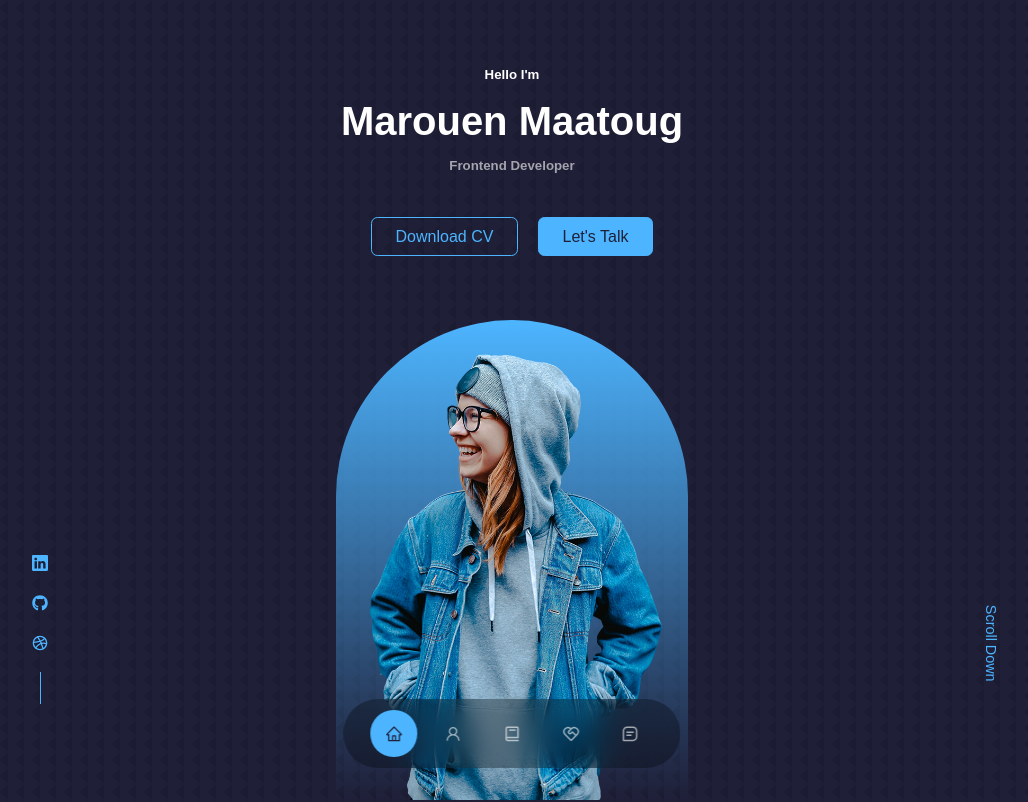
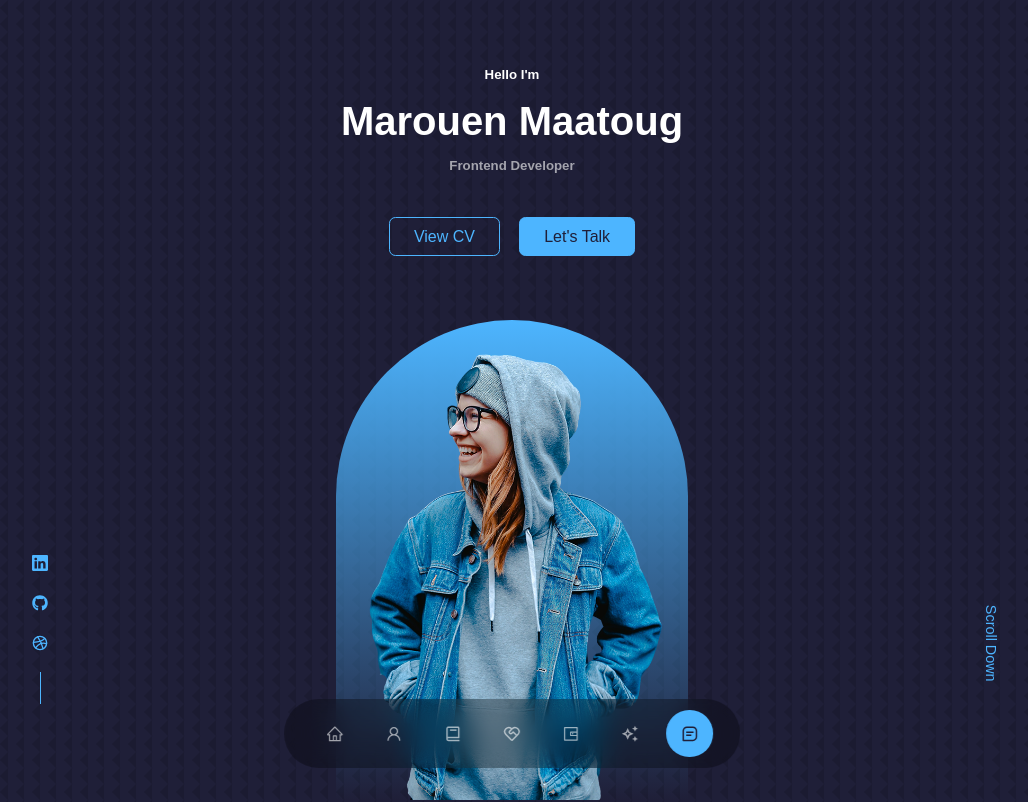
Before and after one commit to marouenmaatoug/React-Personal-Web-Portfolio, a React (Create React App) app: page / in a window 1280 px wide. Shown: the top 802 px of the page, without its empty margins (128-1156 px from the left). Built offline with nearby package versions, Linux system fonts and the light colour scheme.

Commit message:
Navigation Bar update

```diff
--- a/src/Components/Header/CTA.jsx
+++ b/src/Components/Header/CTA.jsx
@@ -4,8 +4,8 @@ import CV from "../../assets/cv.pdf";
 const CTA = () => {
     return (
         <div className="cta">
-            <a href={CV} download className="btn">
-                Download CV
+            <a href={CV} className="btn" target={"_blank"} rel="noreferrer">
+                View CV
             </a>
             <a href="#contact" className="btn btn-primary">
                 Let's Talk
--- a/src/Components/Nav/Nav.jsx
+++ b/src/Components/Nav/Nav.jsx
@@ -1,20 +1,52 @@
-import React from "react";
 import "./Nav.css";
 import { AiOutlineHome } from "react-icons/ai";
 import { AiOutlineUser } from "react-icons/ai";
 import { BiBook } from "react-icons/bi";
 import { RiServiceLine } from "react-icons/ri";
 import { BiMessageSquareDetail } from "react-icons/bi";
-import { useState } from "react";
+import { AiOutlineWallet } from "react-icons/ai";
+import { MdOutlineAutoAwesome } from "react-icons/md";
+import { useState, useEffect } from "react";
 
 const Nav = () => {
     const [activeNav, setActiveNav] = useState("#header");
+
+    const handleScroll = () => {
+        const position = window.scrollY + 100;
+        const navElements = document.querySelectorAll("nav a");
+
+        navElements.forEach((element) => {
+            const target = document.querySelector(element.hash);
+            const targetTop = target.getBoundingClientRect().top + window.scrollY;
+            const targetBottom = targetTop + target.offsetHeight;
+
+            if (position >= targetTop && position < targetBottom) {
+                setActiveNav(element.hash);
+            } else if (
+                window.innerHeight + window.scrollY >=
+                document.body.offsetHeight
+            ) {
+                setActiveNav("#contact");
+            }
+        });
+    };
+
+    useEffect(() => {
+        window.addEventListener("scroll", handleScroll);
+
+        // This return statement is used to remove event listener when the component is unmount
+        return () => {
+            window.removeEventListener("scroll", handleScroll);
+        };
+    });
+
     return (
         <nav>
             <a
                 href="#header"
                 onClick={() => setActiveNav("#header")}
                 className={activeNav === "#header" ? "active" : ""}
+                title="Home"
             >
                 <AiOutlineHome />
             </a>
@@ -22,6 +54,7 @@ const Nav = () => {
                 href="#about"
                 onClick={() => setActiveNav("#about")}
                 className={activeNav === "#about" ? "active" : ""}
+                title="About"
             >
                 <AiOutlineUser />
             </a>
@@ -29,6 +62,7 @@ const Nav = () => {
                 href="#experience"
                 onClick={() => setActiveNav("#experience")}
                 className={activeNav === "#experience" ? "active" : ""}
+                title="Experience"
             >
                 <BiBook />
             </a>
@@ -36,13 +70,31 @@ const Nav = () => {
                 href="#services"
                 onClick={() => setActiveNav("#services")}
                 className={activeNav === "#services" ? "active" : ""}
+                title="Services"
             >
                 <RiServiceLine />
+            </a>
+            <a
+                href="#portfolio"
+                onClick={() => setActiveNav("#portfolio")}
+                className={activeNav === "#portfolio" ? "active" : ""}
+                title="Portfolio"
+            >
+                <AiOutlineWallet />
+            </a>
+            <a
+                href="#testimonials"
+                onClick={() => setActiveNav("#testimonials")}
+                className={activeNav === "#testimonials" ? "active" : ""}
+                title="Testimonials"
+            >
+                <MdOutlineAutoAwesome />
             </a>
             <a
                 href="#contact"
                 onClick={() => setActiveNav("#contact")}
                 className={activeNav === "#contact" ? "active" : ""}
+                title="Contact"
             >
                 <BiMessageSquareDetail />
             </a>
```
